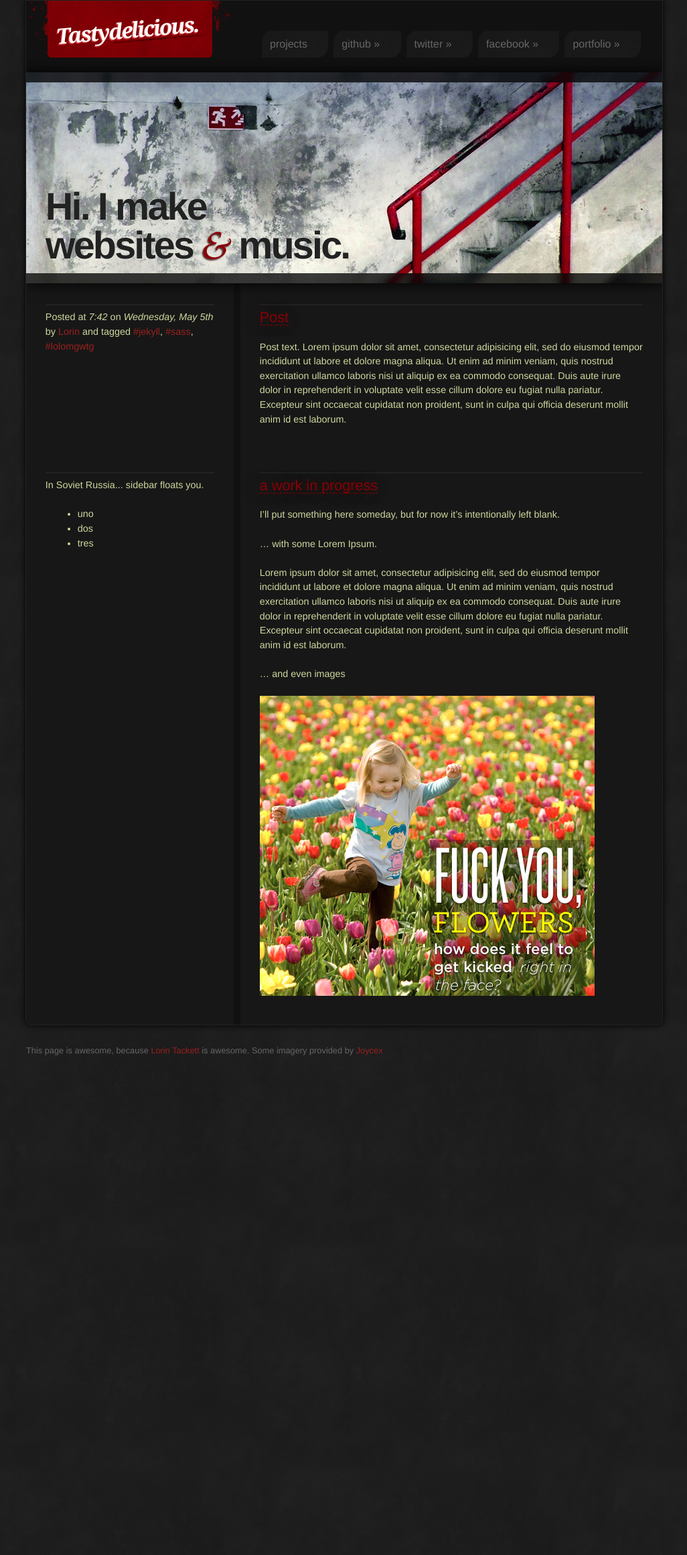
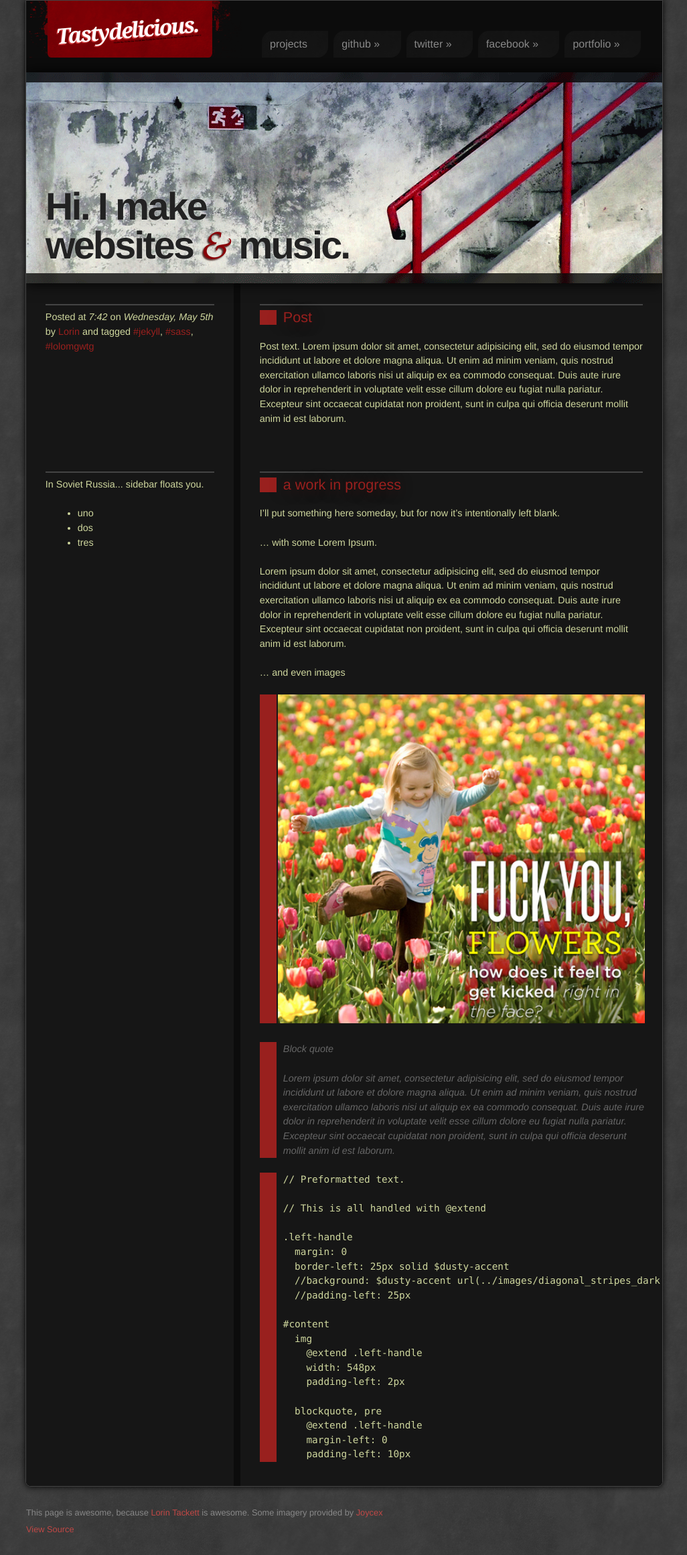
Before and after one commit to ltackett/tastydeliciousness, a Jekyll site: the page built from index.markdown, in a window 1280 px wide. Shown: the whole page at 67% size, without its empty margins (126-1152 px from the left). Built offline with Jekyll 4.4.1, drawn with Linux system fonts in a browser that asks for light colours; Markdown is read by kramdown in place of the engine named in the settings; comment, search, counter and statistics services are not loaded; before the commit the page ends 1608 px from its top, so only the background shows below that.

Commit message:
formatting and other such nonsense

```diff
--- a/_layouts/default.html
+++ b/_layouts/default.html
@@ -102,6 +102,7 @@
 
     <div id="footer">
         <p>This page is awesome, because <a href="http://twitter.com/ltackett" rel="external">Lorin Tackett</a> is awesome. Some imagery provided by <a href="http://joycex.deviantart.com">Joycex</a></p>
+        <p><a href="http://github.com/ltackett/ltackett.github.com/" rel="external">View Source</a></p>
     </div>
 
 </body>
--- a/index.markdown
+++ b/index.markdown
@@ -12,3 +12,28 @@
 ... and even images
 
 ![Fuck you, flowers!!](images/sauce/flowers.jpg)
+
+> Block quote
+>
+> Lorem ipsum dolor sit amet, consectetur adipisicing elit, sed do eiusmod tempor incididunt ut labore et dolore magna aliqua. Ut enim ad minim veniam, quis nostrud exercitation ullamco laboris nisi ut aliquip ex ea commodo consequat. Duis aute irure dolor in reprehenderit in voluptate velit esse cillum dolore eu fugiat nulla pariatur. Excepteur sint occaecat cupidatat non proident, sunt in culpa qui officia deserunt mollit anim id est laborum.
+
+    // Preformatted text.
+
+    // This is all handled with @extend
+
+    .left-handle
+      margin: 0
+      border-left: 25px solid $dusty-accent
+      //background: $dusty-accent url(../images/diagonal_stripes_dark.png)
+      //padding-left: 25px
+
+    #content
+      img
+        @extend .left-handle
+        width: 548px
+        padding-left: 2px
+
+      blockquote, pre
+        @extend .left-handle
+        margin-left: 0
+        padding-left: 10px
--- a/stylesheets/screen.css
+++ b/stylesheets/screen.css
@@ -209,36 +209,50 @@
   #content .loud {
     color: #111111; }
 
-/* line 14, ../sass/screen.sass */
+/* line 21, ../sass/screen.sass */
 body {
   font-family: "Helvetica Neue", arial, sans-serif; }
 
-/* line 17, ../sass/screen.sass */
+/* line 24, ../sass/screen.sass */
 #content span.amp {
   font-family: Baskerville, "Goudy Old Style", Palatino, "Book Antiqua", serif;
   font-style: italic;
   font-weight: normal; }
 
-/* line 22, ../sass/screen.sass */
+/* line 29, ../sass/screen.sass */
 body {
-  background: #222222 url(../images/fabric.png); }
+  background: #444444 url(../images/fabric.png); }
 
-/* line 25, ../sass/screen.sass */
+/* line 32, ../sass/screen.sass */
 a.base, #wrapper #content a, #footer a {
   color: #99201e;
   text-decoration: none; }
-  /* line 28, ../sass/screen.sass */
+  /* line 35, ../sass/screen.sass */
   a.base:hover, #wrapper #content a:hover, #footer a:hover {
     text-decoration: underline; }
 
-/* line 31, ../sass/screen.sass */
+/* line 38, ../sass/screen.sass */
 .block-base, .primary-column .block,
 .secondary-column .block, #content .primary > .block,
 #content .secondary > .block {
   margin: 2em;
-  border-top: 2px solid #222222; }
+  border-top: 2px solid #444444; }
 
-/* line 35, ../sass/screen.sass */
+/* line 42, ../sass/screen.sass */
+.left-handle, #content img, #content blockquote, #content pre, #wrapper #content h3 {
+  width: 540px;
+  border-left: 25px solid #99201e; }
+
+/* line 49, ../sass/screen.sass */
+#content img {
+  width: 548px;
+  padding-left: 2px; }
+/* line 54, ../sass/screen.sass */
+#content blockquote, #content pre {
+  margin-left: 0;
+  padding-left: 10px; }
+
+/* line 59, ../sass/screen.sass */
 #wrapper {
   width: 950px;
   margin: 0 auto;
@@ -266,24 +280,27 @@
   -ms-border-bottom-right-radius: 0.5em;
   -khtml-border-bottom-right-radius: 0.5em;
   border-bottom-right-radius: 0.5em;
-  border: 1px solid #222222;
-  background: #111111; }
+  border: 1px solid #444444;
+  background: #0c0c0c; }
   /* line 8, ../../../../../Library/Ruby/Gems/1.8/gems/compass-0.10.0.rc5/frameworks/compass/stylesheets/compass/utilities/general/_hacks.scss */
   #wrapper {
     display: block; }
-  /* line 42, ../sass/screen.sass */
+  /* line 66, ../sass/screen.sass */
   #wrapper #content {
     overflow: hidden;
     color: #cfd79e;
     font-size: 90%; }
-    /* line 47, ../sass/screen.sass */
+    /* line 71, ../sass/screen.sass */
     #wrapper #content h3, #wrapper #content h4, #wrapper #content h5, #wrapper #content h6 {
       text-shadow: -2px 2px 20px rgba(100, 0, 0, 0.5);
-      color: #880006;
-      display: inline-block;
-      border-bottom: 1px dashed #880006; }
+      color: #99201e;
+      display: inline-block; }
+    /* line 76, ../sass/screen.sass */
+    #wrapper #content h3 {
+      width: auto;
+      padding-left: 10px; }
 
-/* line 62, ../sass/screen.sass */
+/* line 90, ../sass/screen.sass */
 .link-box {
   display: -moz-box;
   display: -webkit-box;
@@ -291,7 +308,7 @@
   height: 100%;
   width: 100%;
   margin-top: 2.8em; }
-  /* line 68, ../sass/screen.sass */
+  /* line 96, ../sass/screen.sass */
   .link-box a {
     -moz-transition-property: all;
     -webkit-transition-property: all;
@@ -328,28 +345,27 @@
     box-flex: 1;
     display: block;
     display: block;
-    color: #666666;
+    color: #888888;
     padding: 0.75em;
     vertical-align: 0;
     margin-right: 0.5em;
     text-decoration: none;
     background-image: url(../images/fabric.png);
-    background-color: #1c1c1c;
-    background-attachment: fixed;
+    background-color: #161616;
     white-space: nowrap; }
-    /* line 83, ../sass/screen.sass */
+    /* line 110, ../sass/screen.sass */
     .link-box a[rel="external"]:after {
       content: " »"; }
-    /* line 85, ../sass/screen.sass */
+    /* line 112, ../sass/screen.sass */
     .link-box a:hover {
       color: white;
-      background-color: #8b0006;
+      background-color: #880006;
       padding-right: 85px; }
-    /* line 89, ../sass/screen.sass */
+    /* line 116, ../sass/screen.sass */
     .link-box a:last-child, .link-box a:last-child:hover {
       margin-right: 0; }
 
-/* line 95, ../sass/screen.sass */
+/* line 122, ../sass/screen.sass */
 #header {
   overflow: hidden;
   display: inline-block;
@@ -358,7 +374,7 @@
   #header {
     display: block; }
 
-/* line 99, ../sass/screen.sass */
+/* line 126, ../sass/screen.sass */
 #logo {
   border-bottom-left-radius: 0.4em;
   -moz-border-radius-bottomleft: 0.4em;
@@ -380,8 +396,8 @@
   border-bottom-right-radius: 0.4em;
   padding-top: 1em;
   margin: 0 2em;
-  background: url(../images/fabric.png) #8b0006; }
-  /* line 104, ../sass/screen.sass */
+  background: url(../images/fabric.png) #880006; }
+  /* line 131, ../sass/screen.sass */
   #logo #inner-logo {
     -moz-transform-origin: 20% 50%;
     -webkit-transform-origin: 20% 50%;
@@ -392,10 +408,10 @@
     -o-transform: scale(0.5) rotate(-5deg);
     transform: scale(0.5) rotate(-5deg);
     width: 28em; }
-    /* line 108, ../sass/screen.sass */
+    /* line 135, ../sass/screen.sass */
     .csstransforms #logo #inner-logo {
       margin-left: -2em; }
-  /* line 112, ../sass/screen.sass */
+  /* line 139, ../sass/screen.sass */
   #logo h1 {
     text-shadow: -0.04em 0.04em 0.04em rgba(255, 100, 100, 0.8);
     letter-spacing: -0.07em;
@@ -404,22 +420,22 @@
     font-size: 4em;
     font-weight: bold;
     font-style: italic; }
-    /* line 121, ../sass/screen.sass */
+    /* line 148, ../sass/screen.sass */
     #logo h1 a {
       color: white;
       text-decoration: none; }
-  /* line 125, ../sass/screen.sass */
+  /* line 152, ../sass/screen.sass */
   #logo p {
     color: black;
     margin-left: 34em;
     font-size: 5px;
     font-style: italic;
     font-weight: bold; }
-    /* line 134, ../sass/screen.sass */
+    /* line 161, ../sass/screen.sass */
     #logo p:after {
       content: " Foo Bar Baz. Foo Bar Baz. Foo Bar Baz. Foo Bar Baz. Foo Bar Baz. Foo Bar Baz. Foo B-- o hai. =)"; }
 
-/* line 140, ../sass/screen.sass */
+/* line 167, ../sass/screen.sass */
 .primary-column {
   display: inline;
   float: left;
@@ -431,7 +447,7 @@
   * html .primary-column {
     overflow-x: hidden; }
 
-/* line 144, ../sass/screen.sass */
+/* line 171, ../sass/screen.sass */
 .secondary-column {
   display: inline;
   float: left;
@@ -441,14 +457,14 @@
   * html .secondary-column {
     overflow-x: hidden; }
 
-/* line 152, ../sass/screen.sass */
+/* line 179, ../sass/screen.sass */
 #header .primary-column .block, #header
 .secondary-column .block {
   margin-bottom: 0;
   margin-top: 0;
   border: none; }
 
-/* line 163, ../sass/screen.sass */
+/* line 190, ../sass/screen.sass */
 #content #messagy-bit {
   -moz-box-shadow: 0 0 20px black;
   -webkit-box-shadow: 0 0 20px black;
@@ -458,7 +474,7 @@
   background: url(../images/masthead.png) 0 0 no-repeat;
   margin-top: 1.5em;
   min-height: 315px; }
-  /* line 170, ../sass/screen.sass */
+  /* line 197, ../sass/screen.sass */
   #content #messagy-bit h2 {
     text-shadow: 0 0 2px rgba(255, 255, 255, 0.6);
     position: absolute;
@@ -469,43 +485,46 @@
     letter-spacing: -0.05em;
     font-size: 4em;
     font-weight: bold; }
-  /* line 182, ../sass/screen.sass */
+  /* line 209, ../sass/screen.sass */
   #content #messagy-bit span.amp {
     text-shadow: -2px 2px 2px rgba(50, 0, 0, 0.8);
     color: #880006; }
-/* line 187, ../sass/screen.sass */
+/* line 214, ../sass/screen.sass */
 #content .columns {
   display: -moz-box;
   display: -webkit-box;
   display: box; }
-/* line 190, ../sass/screen.sass */
+/* line 217, ../sass/screen.sass */
 #content .primary {
   width: 630px; }
-/* line 193, ../sass/screen.sass */
+/* line 220, ../sass/screen.sass */
 #content .secondary {
   width: 310px;
   margin-right: 10px; }
-/* line 197, ../sass/screen.sass */
+/* line 224, ../sass/screen.sass */
 #content .primary,
 #content .secondary {
-  background: #171717;
+  background: #161616;
   padding-top: 0.2em;
   padding-bottom: 0.5em; }
-  /* line 202, ../sass/screen.sass */
+  /* line 229, ../sass/screen.sass */
   #content .primary > .block,
   #content .secondary > .block {
     padding-top: 0.5em; }
 
-/* line 209, ../sass/screen.sass */
+/* line 236, ../sass/screen.sass */
 #footer {
   width: 950px;
   margin: 0 auto;
   overflow: hidden;
   display: inline-block;
   margin: 2em auto;
-  color: #666666;
+  color: #888888;
   font-size: 80%;
   line-height: 2em; }
   /* line 8, ../../../../../Library/Ruby/Gems/1.8/gems/compass-0.10.0.rc5/frameworks/compass/stylesheets/compass/utilities/general/_hacks.scss */
   #footer {
     display: block; }
+  /* line 242, ../sass/screen.sass */
+  #footer a {
+    color: #c14846; }
```
Also changed, not shown: sass/screen.sass (+44 -16 lines), images/diagonal_stripes_dark.png (added).
